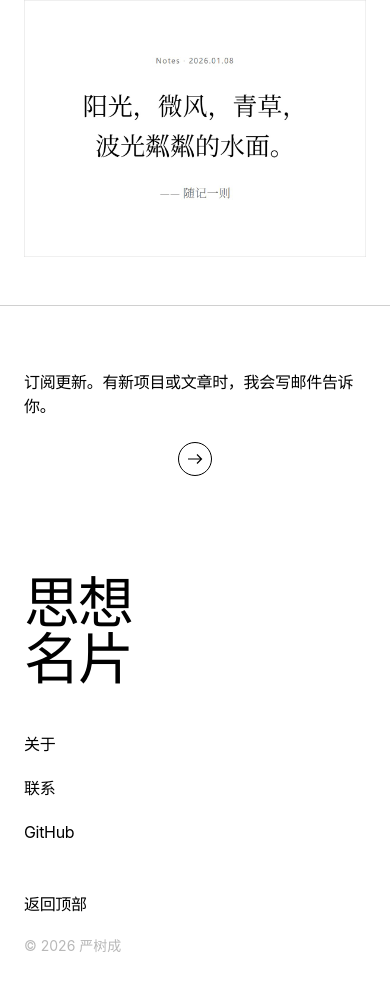
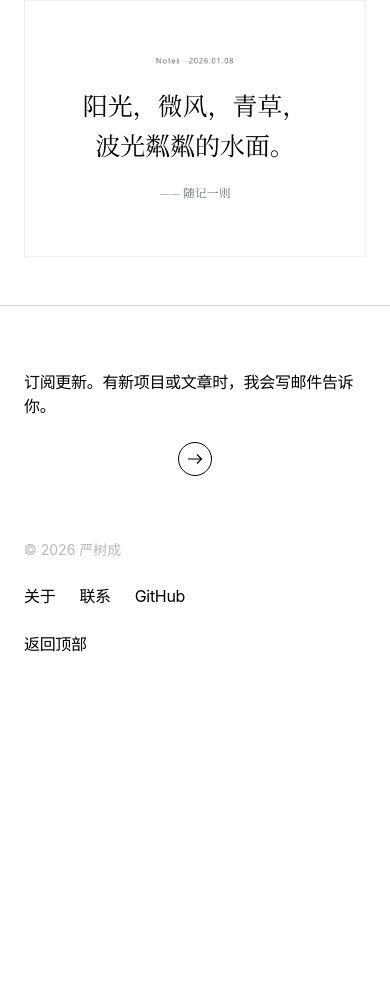
Before and after one commit to SacharnYan/personal-site, an Astro site: page / in a window 390 px wide. Shown: the part 3666-4656 px from the top of the page. After the commit the page ends 4362 px from the top, so only its background shows below. Built offline with nearby package versions, Linux system fonts and the light colour scheme; Astro itself is replaced by a stand-in of ours.

Commit message:
style: 页脚去大字标，改单行小字排版

```diff
--- a/src/layouts/Base.astro
+++ b/src/layouts/Base.astro
@@ -101,16 +101,13 @@ const navItems = [
         </a>
       </div>
       <div class="footer-base">
-        <p class="footer-wordmark">思想<br />名片</p>
+        <p class="footer-copy">© {new Date().getFullYear()} 严树成</p>
         <ul class="footer-links">
           <li><a href="/about/" class="footer-link">关于</a></li>
           <li><a href="mailto:sacharn@163.com" class="footer-link">联系</a></li>
           <li><a href="https://github.com/SacharnYan" class="footer-link" target="_blank" rel="noopener">GitHub</a></li>
         </ul>
-        <div class="footer-meta">
-          <a href="#" class="footer-link" onclick="window.scrollTo({top:0,behavior:'smooth'});return false;">返回顶部</a>
-          <p class="footer-copy">© {new Date().getFullYear()} 严树成</p>
-        </div>
+        <a href="#" class="footer-link footer-top" onclick="window.scrollTo({top:0,behavior:'smooth'});return false;">返回顶部</a>
       </div>
     </footer>
 
--- a/src/styles/global.css
+++ b/src/styles/global.css
@@ -272,25 +272,18 @@ button {
 }
 
 .footer-base {
-  display: grid;
-  grid-template-columns: 1fr auto auto;
-  align-items: end;
-  gap: 96px;
-  margin-top: 192px;
+  display: flex;
+  align-items: baseline;
+  gap: 40px;
+  margin-top: 96px;
 }
 
-.footer-wordmark {
-  font-family: var(--font-display);
-  font-size: 96px;
-  font-weight: 400;
-  line-height: 1;
-  letter-spacing: -2px;
-  color: #000;
+.footer-links {
+  display: flex;
+  gap: 32px;
+  list-style: none;
   margin: 0;
-}
-
-.footer-links li + li {
-  margin-top: 20px;
+  padding: 0;
 }
 
 .footer-link {
@@ -306,13 +299,8 @@ button {
   color: #707070;
 }
 
-.footer-meta {
-  text-align: right;
-}
-
-.footer-meta .footer-link {
-  display: inline-block;
-  margin-bottom: 20px;
+.footer-top {
+  margin-left: auto;
 }
 
 .footer-copy {
@@ -374,17 +362,18 @@ button {
   }
 
   .footer-base {
-    grid-template-columns: 1fr;
-    align-items: start;
-    gap: 48px;
-    margin-top: 96px;
+    flex-direction: column;
+    align-items: flex-start;
+    gap: 24px;
+    margin-top: 64px;
   }
 
-  .footer-wordmark {
-    font-size: 56px;
+  .footer-links {
+    flex-wrap: wrap;
+    gap: 24px;
   }
 
-  .footer-meta {
-    text-align: left;
+  .footer-top {
+    margin-left: 0;
   }
 }
```
